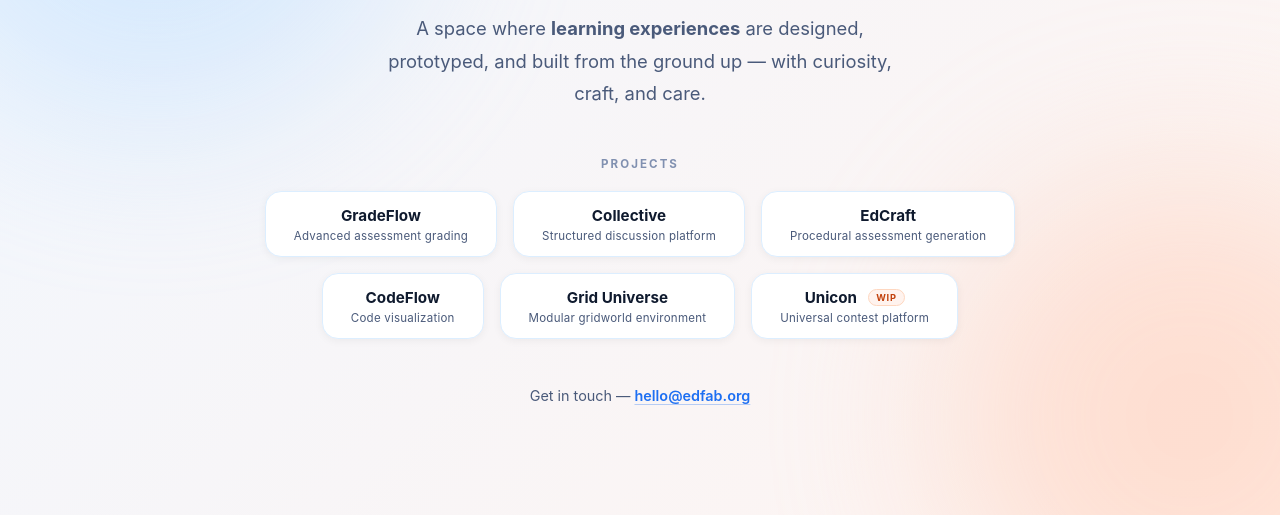
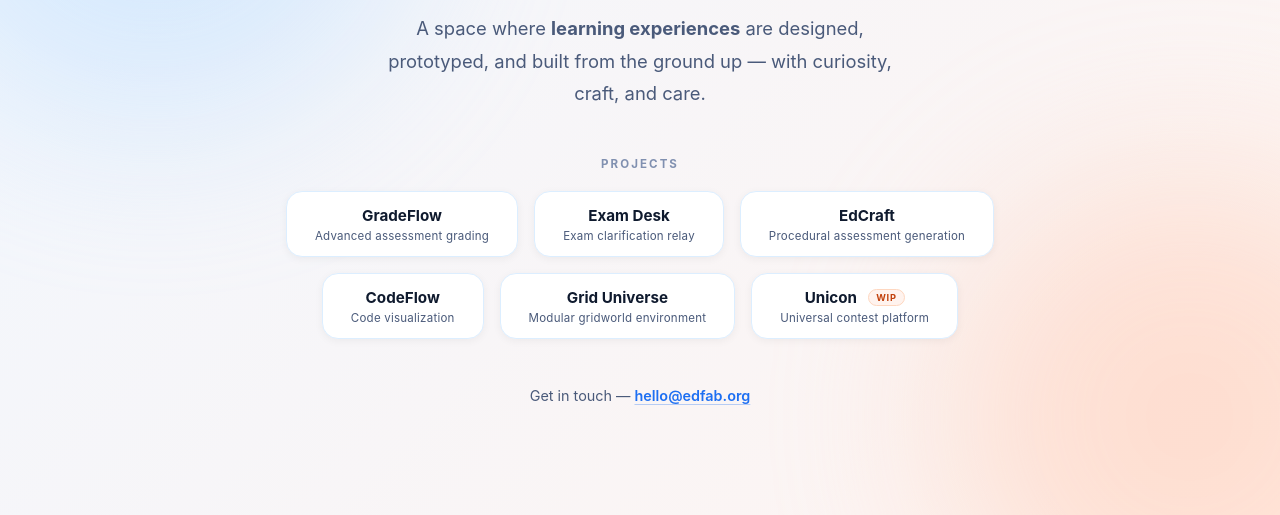
Before and after one commit to edfabhq/edfab, a plain HTML site: page index.html in a window 1280 px wide. Shown: the part 285-800 px from the top of the page. Drawn offline with Linux system fonts and the light colour scheme.

Commit message:
Add Exam Desk

```diff
--- a/index.html
+++ b/index.html
@@ -272,10 +272,10 @@
           <span class="subtitle">Advanced assessment grading</span>
         </a>
 
-        <a href="https://collective.edfab.org/" class="project-link"
+        <a href="https://examdesk.edfab.org" class="project-link"
            data-accent="coral-warm" target="_blank" rel="noopener noreferrer">
-          <span class="project-name">Collective</span>
-          <span class="subtitle">Structured discussion platform</span>
+          <span class="project-name">Exam Desk</span>
+          <span class="subtitle">Exam clarification relay</span>
         </a>
 
         <a href="https://edcraft.edfab.org" class="project-link"
```
